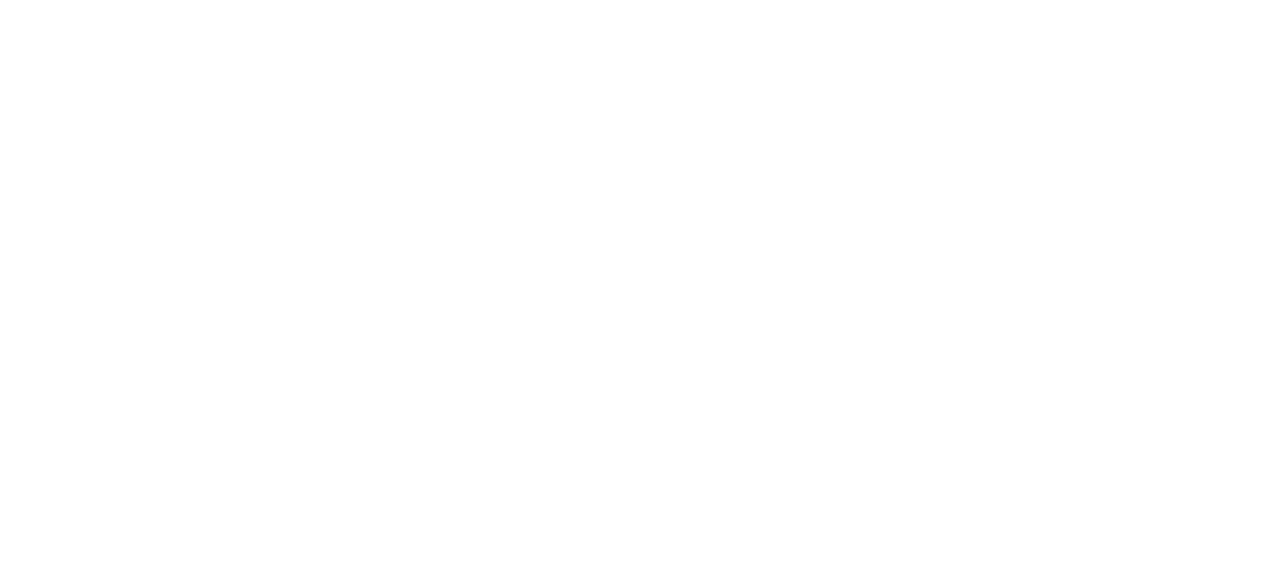
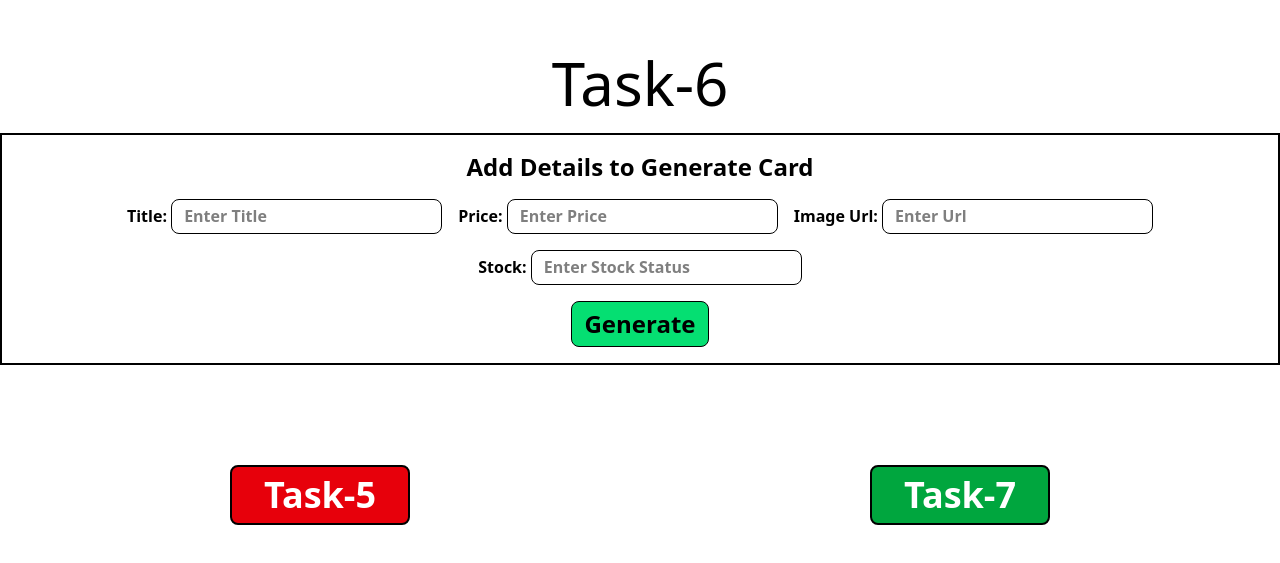
Before and after one commit to MuhammadAhmed-Professional/React-practice, a React (Vite) app in the folder All-tasks/: page /task6 in a window 1280 px wide. Before the commit this address had no page. Shown: the part 111-674 px from the top of the page. Built offline with nearby package versions, Linux system fonts and the light colour scheme.

Commit message:
added task6

```diff
--- a/All-tasks/src/App.jsx
+++ b/All-tasks/src/App.jsx
@@ -4,6 +4,7 @@
 import Task3 from "./pages/Task3"
 import Task4 from "./pages/Task4"
 import Task5 from "./pages/Task5"
+import Task6 from "./pages/Task6"
 
 
 function App() {
@@ -15,6 +16,7 @@
         <Route path="/task3" element={<Task3/>}/>
         <Route path="/task4" element={<Task4/>}/>
         <Route path="/task5" element={<Task5/>}/>
+        <Route path="/task6" element={<Task6/>}/>
       </Routes>
     </BrowserRouter>
   )
--- /dev/null
+++ b/All-tasks/src/components/Footer5.jsx
@@ -0,0 +1,9 @@
+const Footer5 = () => {
+  return (
+    <div className="border-4 flex justify-center items-center bg-red-300 text-4xl py-10">
+      Footer
+    </div>
+  )
+}
+
+export default Footer5
--- /dev/null
+++ b/All-tasks/src/components/Header5.jsx
@@ -0,0 +1,9 @@
+const Header5 = () => {
+  return (
+    <div className="border-4 flex justify-center items-center w-full py-10 bg-gray-500">
+        <h1 className="text-4xl text-white">Header</h1>
+    </div>
+  )
+}
+
+export default Header5
--- /dev/null
+++ b/All-tasks/src/components/Main5.jsx
@@ -0,0 +1,9 @@
+const Main5 = () => {
+  return (
+    <div className="border-4 w-full bg-yellow-100 flex justify-center items-center text-4xl">
+      Main
+    </div>
+  )
+}
+
+export default Main5
--- /dev/null
+++ b/All-tasks/src/components/ProductCard.jsx
@@ -0,0 +1,25 @@
+const ProductCard = ({
+  image = "'/noProduct.png'",
+  title = "No title available",
+  price = 0,
+  stock = "Out of stock",
+}) => {
+  return (
+    <div>
+      <div className="border w-50 h-82 hover:cursor-pointer  bg-white">
+        <img
+          className="w-full min-h-50 max-h-50"
+          src={image}
+          alt="product image"
+        />
+        <div className="flex flex-col gap-1 p-2.5">
+          <h1 className="h-10 text-xl font-bold">{title}</h1>
+          <h1 className="text-orange-500 text-lg">Rs.{price}</h1>
+          <h1 className="text-blue-500 text-lg">Stock: {stock}</h1>
+        </div>
+      </div>
+    </div>
+  );
+};
+
+export default ProductCard;
--- /dev/null
+++ b/All-tasks/src/components/Sidebar5.jsx
@@ -0,0 +1,9 @@
+const Sidebar5 = () => {
+  return (
+    <div className="border-4 flex flex-1 justify-center items-center px-8 h-100 text-4xl bg-green-500">
+      Sidebar
+    </div>
+  )
+}
+
+export default Sidebar5
--- a/All-tasks/src/pages/Task5.jsx
+++ b/All-tasks/src/pages/Task5.jsx
@@ -1,10 +1,22 @@
+import Footer5 from "../components/Footer5";
+import Header5 from "../components/Header5";
+import Main5 from "../components/Main5";
 import Navigation from "../components/Navigation";
+import Sidebar5 from "../components/Sidebar5";
 
 const Task5 = () => {
   return (
-    <div>
+    <div className="relative">
       <div className="w-full h-svh flex flex-col gap-5 justify-center items-center">
         <h1 className="text-6xl">Task-5</h1>
+        <div className="absolute w-full top-0 -z-10">
+          <Header5></Header5>
+          <div className="flex">
+            <Sidebar5></Sidebar5>
+            <Main5></Main5>
+          </div>
+          <Footer5></Footer5>
+        </div>
         <Navigation
           prev="Task-4"
           next="Task-6"
--- /dev/null
+++ b/All-tasks/src/pages/Task6.jsx
@@ -0,0 +1,38 @@
+import { useState } from "react"
+import Navigation from "../components/Navigation"
+import ProductCard from "../components/ProductCard"
+
+const Task6 = () => {
+  let [title, setTitle] = useState("no title given")
+  let [price, setPrice] = useState(0)
+  let [image, setImage] = useState("/noProduct.png")
+  let [stock, setStock] = useState("out of stock")
+  let [generate, setGenerate] = useState(false)
+
+  return (
+   <div>
+      <div className="w-full h-svh flex flex-col gap-5 justify-center items-center">
+        <h1 className="text-6xl">Task-6</h1>
+        <div className="border-2 px-6 py-4 text-2xl gap-4 font-bold flex flex-col justify-center items-center">
+            <h1>Add Details to Generate Card</h1>
+            <div className="flex flex-wrap text-[16px] gap-4 justify-center items-center">
+                <label>Title: <input className="border rounded-lg py-1.5 px-3" type="text" placeholder="Enter Title" required onChange={(e)=> setTitle(e.target.value)}/></label>
+                <label>Price: <input className="border rounded-lg py-1.5 px-3" type="number" placeholder="Enter Price" required onChange={(e)=> setPrice(e.target.value)}/></label>
+                <label>Image Url: <input className="border rounded-lg py-1.5 px-3" type="text" placeholder="Enter Url" required onChange={(e)=> setImage(e.target.value)}/></label>
+                <label>Stock: <input className="border rounded-lg py-1.5 px-3" type="text" placeholder="Enter Stock Status" required onChange={(e)=> setStock(e.target.value)}/></label>
+            </div>
+            <button onClick={() => setGenerate(true)} className="border rounded-lg py-1.5 px-3 bg-green-400 hover:cursor-pointer">Generate</button>
+        </div>
+        {generate && <ProductCard title={title} price={price} stock={stock} image={image}/>}
+        <Navigation
+          prev="Task-5"
+          next="Task-7"
+          prevLink="task5"
+          nextLink="task7"
+        />
+      </div>
+    </div>
+  )
+}
+
+export default Task6
```
Also changed, not shown: All-tasks/public/noProduct.png (added).
